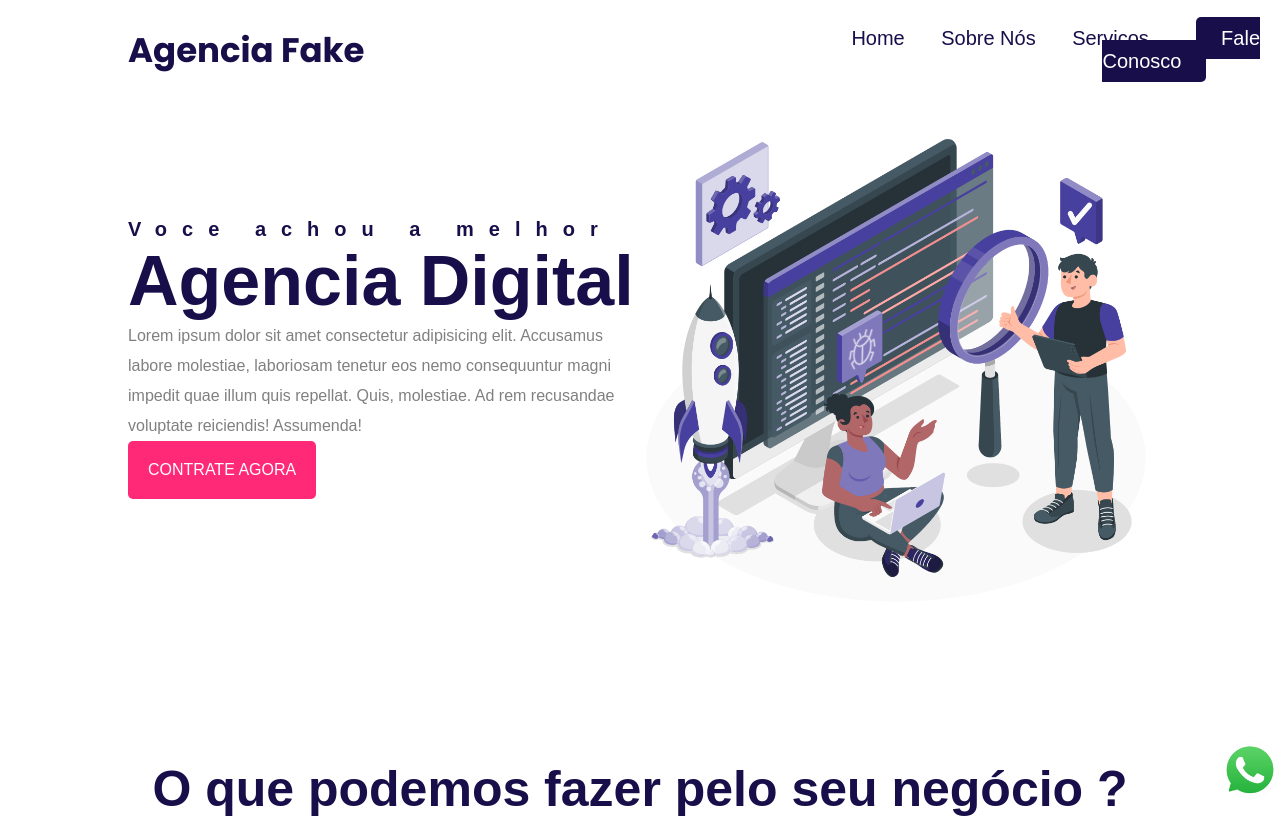
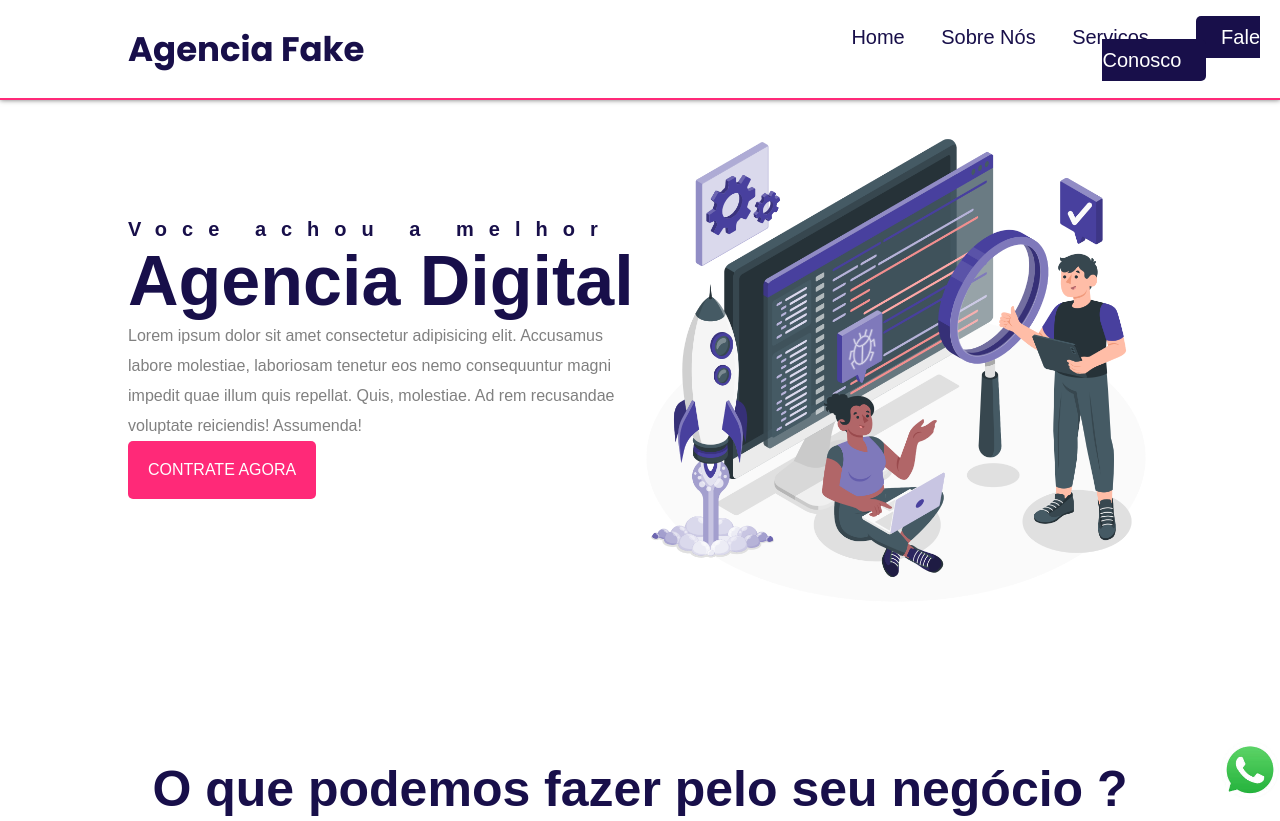
Before and after one commit to Capingana/AgenciaFacke, a plain HTML site: page index.html in a window 1280 px wide. Shown: the top 821 px of the page. Drawn offline with Linux system fonts and the light colour scheme.

Commit message:
border-bottom no navbar

```diff
--- a/src/css/estilos.css
+++ b/src/css/estilos.css
@@ -17,7 +17,7 @@ body {
 
 .navbar {
   height: 100px;
- background-color: white;
+  background-color: white;
   display: flex;
   flex-direction: row;
   flex-wrap: wrap;
@@ -25,7 +25,8 @@ body {
   align-items: center;
   position: fixed;
   width: 100%;
-
+  box-shadow: 0px 0px 5px rgba(0, 0, 0, 0.555);
+  border-bottom: 2px solid #ff2978;
 }
 
 .logo {
```
